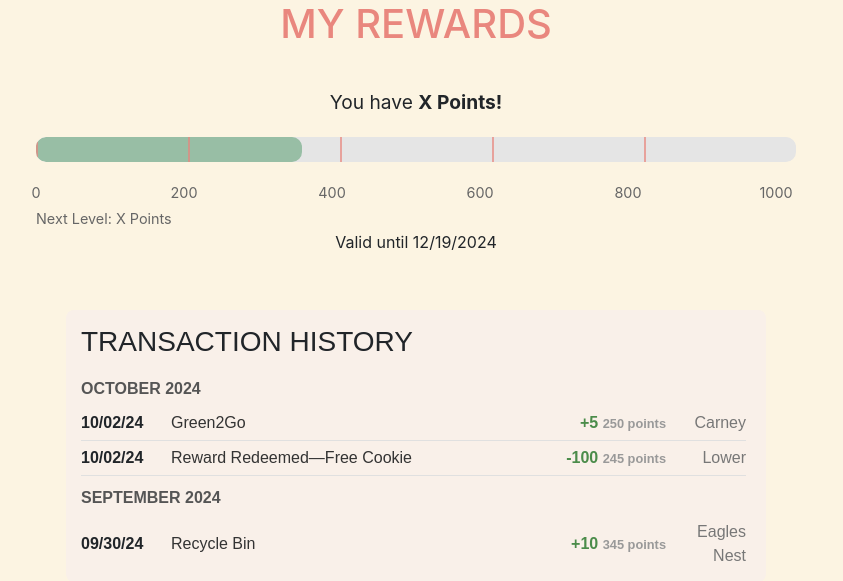
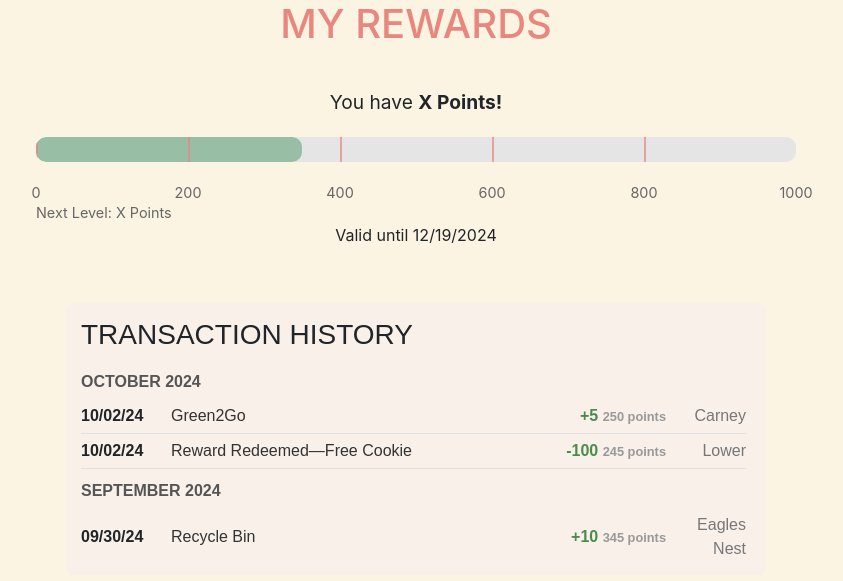
Before and after one commit to CSCI3356-Fall2024/Ed-Sheeran---The-A-Team, a Django app: page /rewards/ in a window 1280 px wide. Shown: the part 110-691 px from the top of the page, without its empty margins (224-1067 px from the left). Run offline with Django 5.2, Linux system fonts and the light colour scheme.

Commit message:
custom label locations for progress bar

```diff
--- a/GreenWave/templates/rewards.html
+++ b/GreenWave/templates/rewards.html
@@ -59,6 +59,7 @@
         .tick-1000 { left: 100%; }
 
         .tick-labels {
+            position: relative;
             display: flex;
             justify-content: space-between;
             font-size: 0.9em;
@@ -66,16 +67,22 @@
             margin-top: 5px;
         }
 
-        .tick-labels span {
-            width: 40px;
-            margin-left: -20px;
+        .tick-label {
+            position: absolute;
             text-align: center;
+            transform: translateX(-50%);
         }
+        .label-custom0 { left: 0%; }
+        .label-custom1 { left: 20%; }
+        .label-custom2 { left: 40%; }
+        .label-custom3 { left: 60%; }
+        .label-custom4 { left: 80%; }
+        .label-custom5 { left: 100%; }
 
         .level-indicators {
             display: flex;
             justify-content: space-between;
-            margin-top: 5px;
+            margin-top: 20px;
             font-size: 0.9em;
             color: #666;
         }
@@ -169,12 +176,12 @@
             </div>
 
             <div class="tick-labels">
-                <span>0</span>
-                <span>200</span>
-                <span>400</span>
-                <span>600</span>
-                <span>800</span>
-                <span>1000</span>
+                <span class="tick-label label-custom0">0</span>
+                <span class="tick-label label-custom1">200</span>
+                <span class="tick-label label-custom2">400</span>
+                <span class="tick-label label-custom3">600</span>
+                <span class="tick-label label-custom4">800</span>
+                <span class="tick-label label-custom5">1000</span>
             </div>
 
 
```
